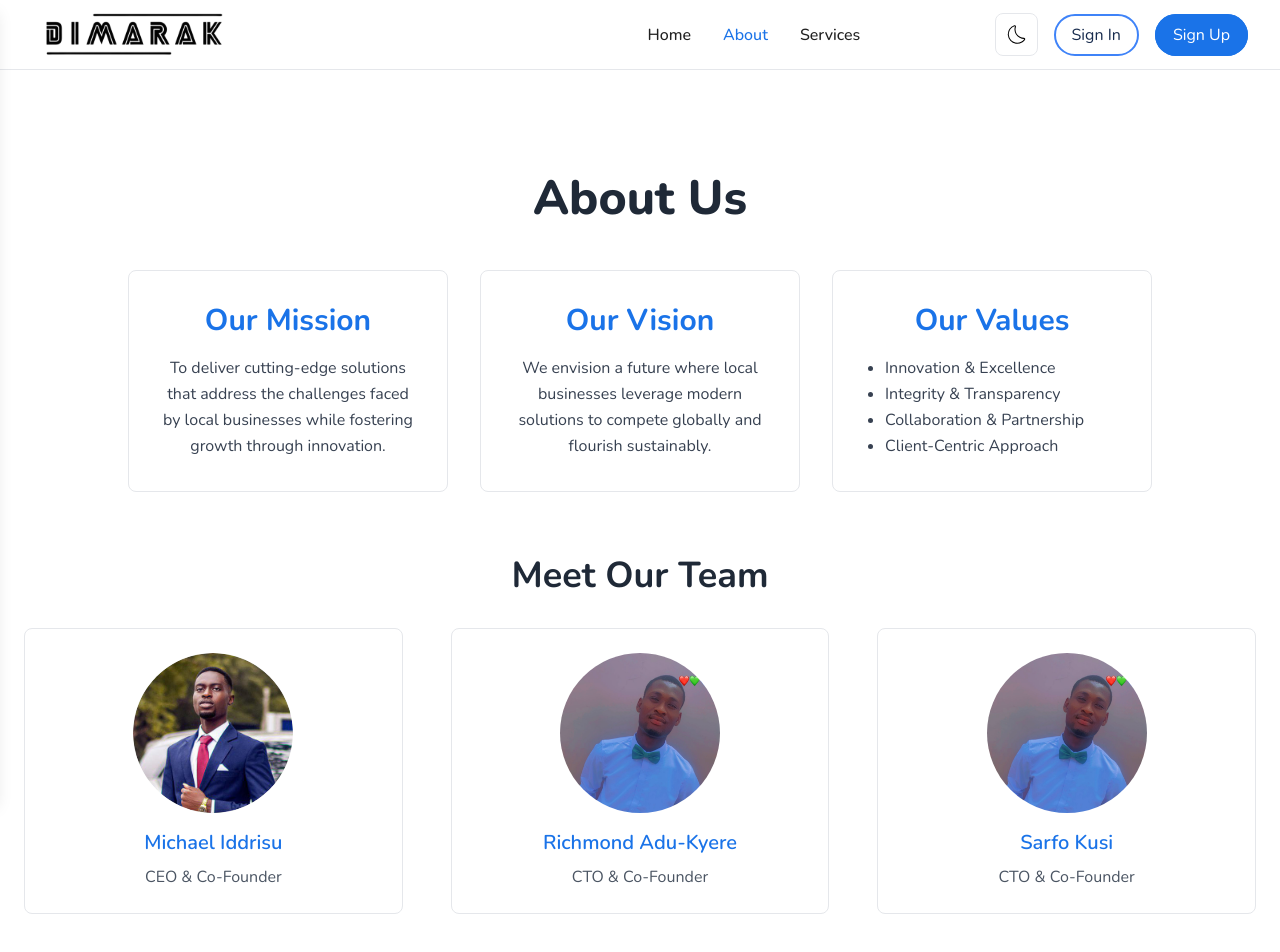
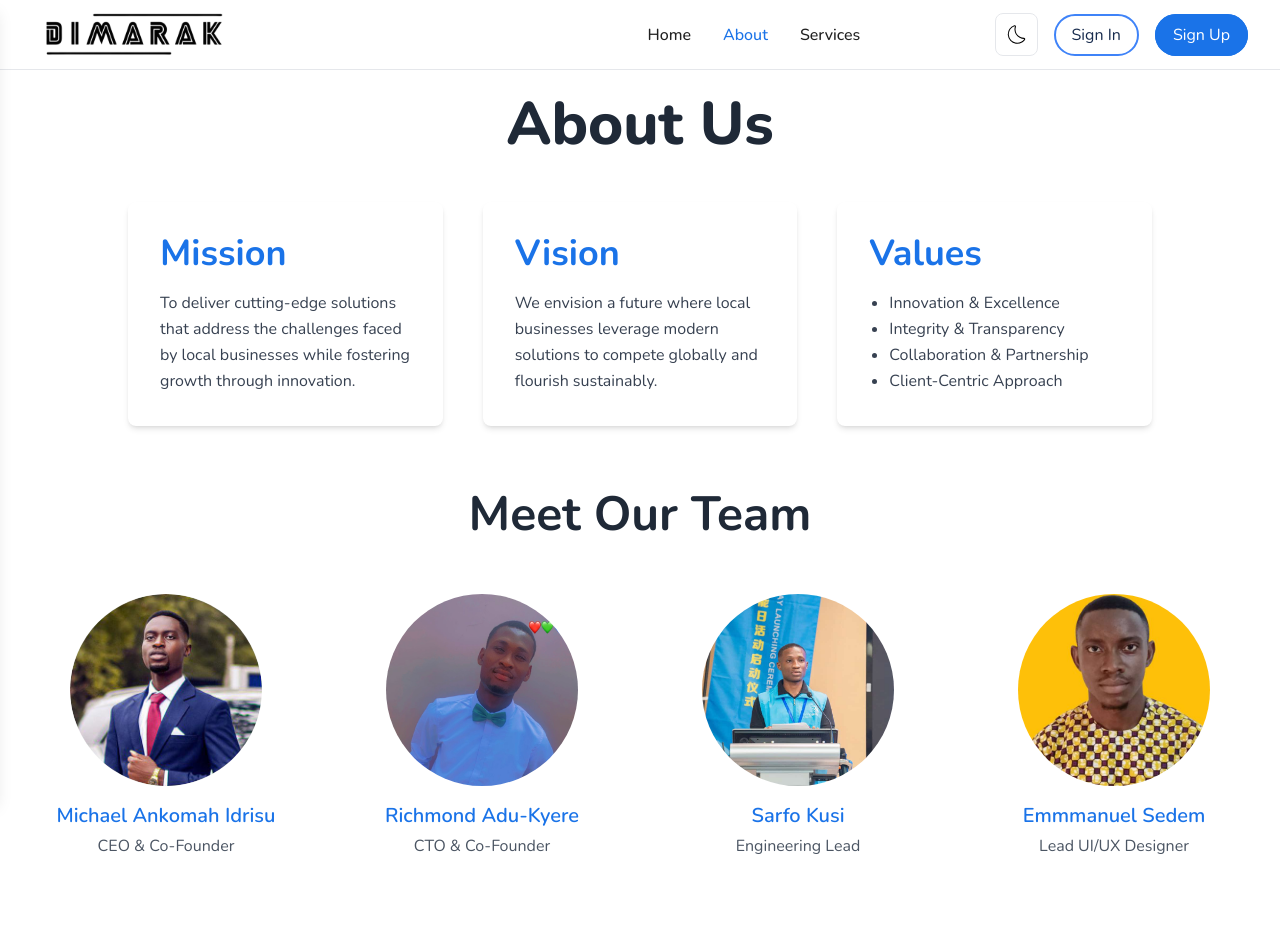
Before and after one commit to Dimarak-Limited-HQ/dimarak.com, a Next.js app: page /about in a window 1280 px wide. Shown: the top 952 px of the page. Built offline with nearby package versions, Linux system fonts and the light colour scheme.

Commit message:
Refactor import statements and update styles in HeroSection and About page components

```diff
--- a/src/app/about/page.tsx
+++ b/src/app/about/page.tsx
@@ -1,8 +1,8 @@
-'use client'
+'use client';
 import React from 'react';
 import { useRouter } from 'next/navigation';
 import Image from 'next/image';
-
+import { motion } from 'framer-motion';
 
 const About: React.FC = () => {
     const router = useRouter();
@@ -10,32 +10,32 @@ const About: React.FC = () => {
     // Team data
     const team = [
         {
-            name: 'Michael Iddrisu',
+            name: 'Michael Ankomah Idrisu',
             position: 'CEO & Co-Founder',
             imageSrc: '/mike.jpeg',
-            description: 'John has over 20 years of experience leading companies and shaping the future of business innovation. His expertise in technology and business strategy drives our success.',
+            description: 'Michael is a seasoned entrepreneur with a passion for building innovative solutions that drive business growth. He is dedicated to helping local businesses thrive in the digital age.',
             id: 1,
         },
         {
             name: 'Richmond Adu-Kyere',
             position: 'CTO & Co-Founder',
             imageSrc: '/richmond.jpg',
-            description: 'Jane is a tech visionary, having led the development of groundbreaking tech solutions for various industries. She is passionate about using technology to solve real-world problems.',
+            description: 'Richmond is a seasoned software engineer with a passion for building scalable and robust applications. He is dedicated to delivering high-quality solutions that drive business growth.',
             id: 2,
         },
         {
             name: 'Sarfo Kusi',
-            position: 'CTO & Co-Founder',
-            imageSrc: '/richmond.jpg',
-            description: 'Jane is a tech visionary, having led the development of groundbreaking tech solutions for various industries. She is passionate about using technology to solve real-world problems.',
+            position: 'Engineering Lead',
+            imageSrc: '/kusi.jpg',
+            description: 'Sarf is a seasoned engineer with a passion for industrial revolution.',
             id: 3,
         },
         {
             name: 'Emmmanuel Sedem',
-            position: 'Lead Graphic Designer',
+            position: 'Lead UI/UX Designer',
             imageSrc: '/sedem.jpg',
-            description: 'Jane is a tech visionary, having led the development of groundbreaking tech solutions for various industries. She is passionate about using technology to solve real-world problems.',
-            id: 3,
+            description: 'Emmanuel is a creative genius with a keen eye for design. He is dedicated to creating visually stunning and user-friendly interfaces that elevate the user experience.',
+            id: 4,
         },
     ];
 
@@ -44,62 +44,68 @@ const About: React.FC = () => {
     };
 
     return (
-        <section className=" dark:bg-dark py-16 px-6">
+        <section className="dark:bg-gray-900 py-16 px-6">
             <div className="max-w-7xl mx-auto text-center">
-                <h1 className="text-5xl font-extrabold mt-20 text-gray-800 dark:text-white ">
+                <motion.h1
+                    className="text-6xl font-extrabold text-gray-800 dark:text-white"
+                    initial={{ opacity: 0, y: -50 }}
+                    animate={{ opacity: 1, y: 0 }}
+                    transition={{ duration: 0.5 }}
+                >
                     About Us
-                </h1>
-            </div>
-            {/* Mission, Vision, Values without Images */}
-            <div className="max-w-5xl mx-auto grid grid-cols-1 md:grid-cols-3 gap-8 mt-12">
-                {/* Mission */}
-                <div className="p-8 bg-white border dark:bg-dark rounded-lg  text-center">
-                    <h2 className="text-3xl font-bold text-primary mb-4">Our Mission</h2>
-                    <p className="text-gray-700 dark:text-gray-300 leading-relaxed">
-                        To deliver cutting-edge solutions that address the challenges faced by local businesses while fostering growth through innovation.
-                    </p>
+                </motion.h1>
             </div>
 
-                {/* Vision */}
-                <div className="p-8 bg-white border dark:bg-dark rounded-lg text-center">
-                    <h2 className="text-3xl font-bold text-primary mb-4">Our Vision</h2>
+            {/* Mission, Vision, Values without Images */}
+            <div className="max-w-5xl mx-auto grid grid-cols-1 md:grid-cols-3 gap-10 mt-12">
+                {['Mission', 'Vision', 'Values'].map((item, index) => (
+                    <motion.div
+                        key={item}
+                        className="p-8 bg-white dark:bg-dark rounded-lg shadow-md transition-all duration-300 transform hover:shadow-xl"
+                        initial={{ opacity: 0, y: 50 }}
+                        animate={{ opacity: 1, y: 0 }}
+                        transition={{ duration: 0.5, delay: index * 0.2 }}
+                    >
+                        <h2 className="text-4xl font-bold text-primary mb-4">{item}</h2>
                         <p className="text-gray-700 dark:text-gray-300 leading-relaxed">
-                        We envision a future where local businesses leverage modern solutions to compete globally and flourish sustainably.
-                    </p>
-                </div>
-
-                {/* Values */}
-                <div className="p-8 bg-white border dark:bg-dark rounded-lg text-center">
-                    <h2 className="text-3xl font-bold text-primary mb-4">Our Values</h2>
+                            {item === 'Mission' && "To deliver cutting-edge solutions that address the challenges faced by local businesses while fostering growth through innovation."}
+                            {item === 'Vision' && "We envision a future where local businesses leverage modern solutions to compete globally and flourish sustainably."}
+                            {item === 'Values' && (
                                 <ul className="list-disc pl-5 text-gray-700 dark:text-gray-300 leading-relaxed text-left">
                                     <li>Innovation & Excellence</li>
                                     <li>Integrity & Transparency</li>
                                     <li>Collaboration & Partnership</li>
                                     <li>Client-Centric Approach</li>
                                 </ul>
-                </div>
+                            )}
+                        </p>
+                    </motion.div>
+                ))}
             </div>
 
             {/* Team Section */}
             <div className="mt-16 max-w-7xl mx-auto text-center">
-                <h2 className="text-4xl font-bold text-gray-800 dark:text-white mb-8">Meet Our Team</h2>
-                <div className="grid grid-cols-1 md:grid-cols-3 gap-12">
+                <h2 className="text-5xl font-bold text-gray-800 dark:text-white mb-8">Meet Our Team</h2>
+                <div className="grid grid-cols-1 sm:grid-cols-2 md:grid-cols-4 gap-8">
                     {team.map((member) => (
-                        <div
+                        <motion.div
                             key={member.id}
-                            className="bg-white dark:bg-dark border p-6 rounded-lg cursor-pointer hover:shadow-2xl transition-all duration-300 transform hover:scale-105"
+                            className="bg-white dark:bg-dark   p-6 rounded-lg cursor-pointer hover:shadow-2xl transition-all duration-300 transform hover:scale-105"
                             onClick={() => navigateToDetails(member.id)}
+                            initial={{ opacity: 0, scale: 0.9 }}
+                            animate={{ opacity: 1, scale: 1 }}
+                            transition={{ duration: 0.5 }}
                         >
                             <Image
                                 src={member.imageSrc}
                                 alt={member.name}
-                                className="w-40 h-40 mx-auto rounded-full object-cover mb-4"
-                                width={160}
-                                height={160}
+                                className="w-48 h-48 mx-auto rounded-full object-cover mb-4"
+                                width={192}
+                                height={192}
                             />
-                            <h3 className="text-xl font-semibold text-primary mb-2">{member.name}</h3>
+                            <h3 className="text-xl font-semibold text-primary mb-1">{member.name}</h3>
                             <p className="text-gray-600 dark:text-gray-300">{member.position}</p>
-                        </div>
+                        </motion.div>
                     ))}
                 </div>
             </div>
--- a/src/components/sections/HeroSection.tsx
+++ b/src/components/sections/HeroSection.tsx
@@ -69,7 +69,7 @@ const HeroSection: React.FC = () => {
           initial="hidden"
           animate="visible"
           transition={{ duration: 0.6, delay: 0.4 }}
-          className="text-5xl font-extrabold text-accent"
+          className="text-5xl bg-gradient-three-color bg-clip-text text-transparent font-extrabold"
         >
           Through Innovation
         </motion.h2>
```
Also changed, not shown: public/kusi.jpg (added). Lines whose indentation alone changed are shown as unchanged.
